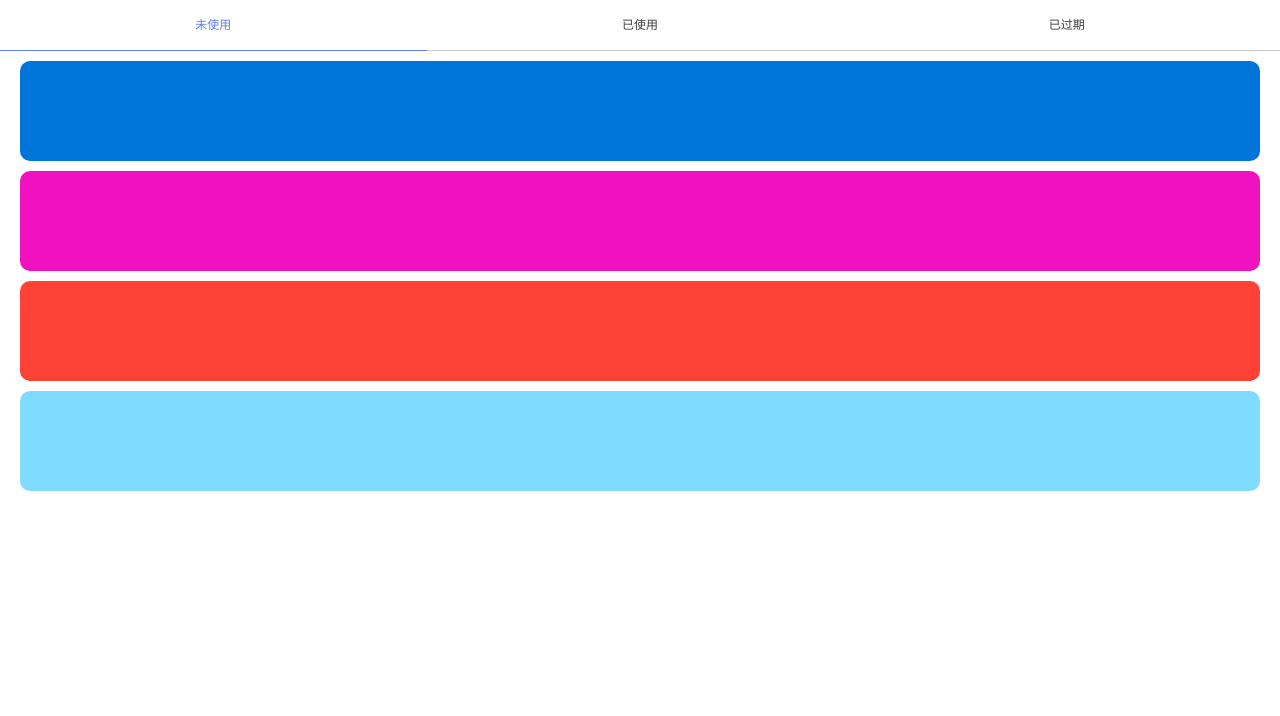
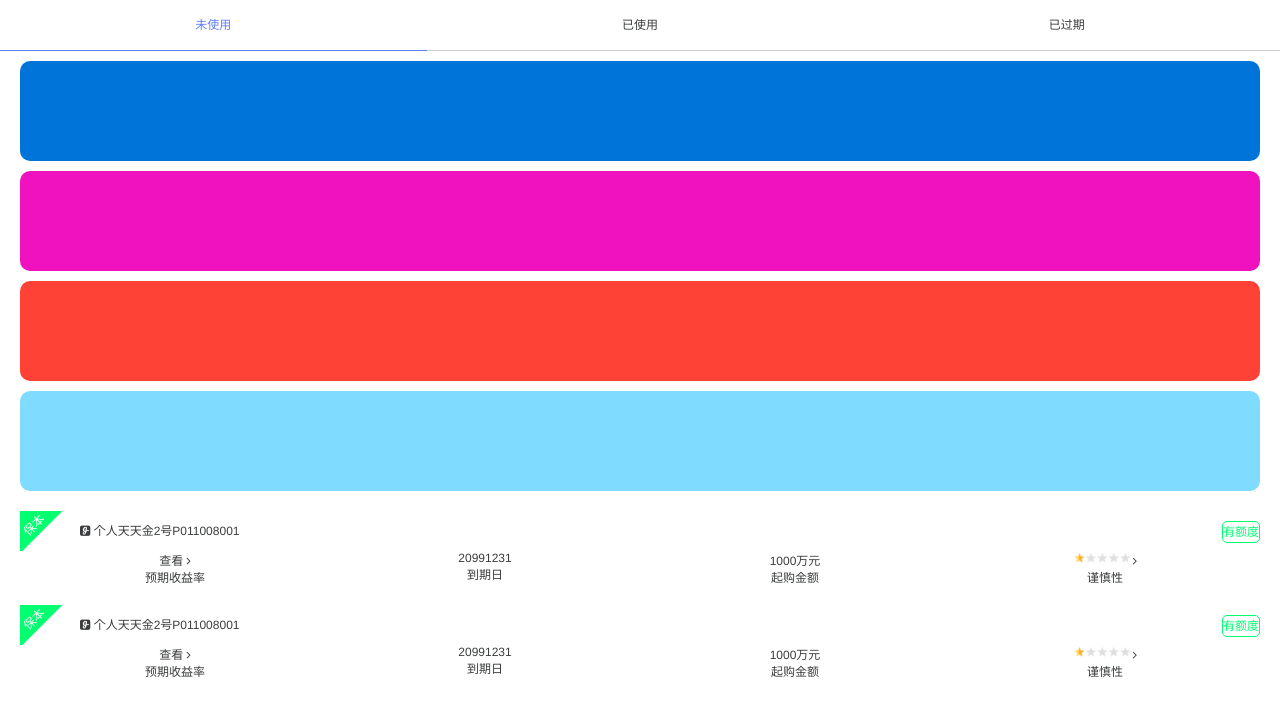
Before and after one commit to liminge365/text3, a plain HTML site: page lianxi/index.html in a window 1280 px wide. Drawn offline with Linux system fonts and the light colour scheme.

Commit message:
修改成功

```diff
--- a/lianxi/css/index.sass
+++ b/lianxi/css/index.sass
@@ -30,3 +30,44 @@ body
       height: 1rem
       border-radius: 10px
       margin-top: 10px
+.list
+  padding-left: .2rem
+  margin-top: .2rem
+  .zuo
+    height: .4rem
+    overflow: hidden
+    float: left
+    span
+      width: .6rem
+      height: .6rem
+      display: inline-block
+      line-height: 1rem
+      text-align: center
+      background-color: #01ff70
+      color: #fff
+      transform: translate(-30px,-30px) rotate(-45deg)
+  .title
+    height: .4rem
+    line-height: .4rem
+    p
+      position: relative
+      b
+        border: 1px solid #01ff70
+        color: #01ff70
+        height: .2rem
+        line-height: .2rem
+        border-radius: 5px
+        position: absolute
+        right: .2rem
+        top: .1rem
+  .center
+    padding-right: .2rem
+    ul
+      display: -webkit-flex
+      text-align: center
+      li
+        width: 25%
+        span
+          img
+            width: .6rem
+            height: .14rem
--- a/lianxi/index.html
+++ b/lianxi/index.html
@@ -27,6 +27,66 @@
                <li class="bg-aqua"></li>
            </ul>
        </div>
+       <div class="list">
+           <div class="zuo"><span>保本</span></div>
+           <div class="title">
+              <p>
+                  <i class="fa fa-glide"></i>
+                  <span>个人天天金2号P011008001</span>
+                  <b>有额度</b>
+              </p>
+           </div>
+           <div class="center">
+               <ul>
+                   <li>
+                       <span class="block">查看 <i class="fa fa-angle-right"></i></span>
+                       <span>预期收益率</span>
+                   </li>
+                   <li>
+                       <span class="block">20991231</span>
+                       <span>到期日</span>
+                   </li>
+                   <li>
+                       <span class="block">1000万元</span>
+                       <span>起购金额</span>
+                   </li>
+                   <li>
+                       <span class="block"><img src="images/star.png" alt=""/><i class="fa fa-angle-right"></i></span>
+                       <span>谨慎性</span>
+                   </li>
+               </ul>
+           </div>
+       </div>
+       <div class="list">
+           <div class="zuo"><span>保本</span></div>
+           <div class="title">
+               <p>
+                   <i class="fa fa-glide"></i>
+                   <span>个人天天金2号P011008001</span>
+                   <b>有额度</b>
+               </p>
+           </div>
+           <div class="center">
+               <ul>
+                   <li>
+                       <span class="block">查看 <i class="fa fa-angle-right"></i></span>
+                       <span>预期收益率</span>
+                   </li>
+                   <li>
+                       <span class="block">20991231</span>
+                       <span>到期日</span>
+                   </li>
+                   <li>
+                       <span class="block">1000万元</span>
+                       <span>起购金额</span>
+                   </li>
+                   <li>
+                       <span class="block"><img src="images/star.png" alt=""/><i class="fa fa-angle-right"></i></span>
+                       <span>谨慎性</span>
+                   </li>
+               </ul>
+           </div>
+       </div>
    </div>
    <script type="text/javascript" src="js/zepto.min.js"></script>
    <script type="text/javascript" src="js/event.js"></script>
```
Also changed, not shown: lianxi/css/index.css, lianxi/images/star.png (added), lianxi/images/star2.png (added), 1 other file.
